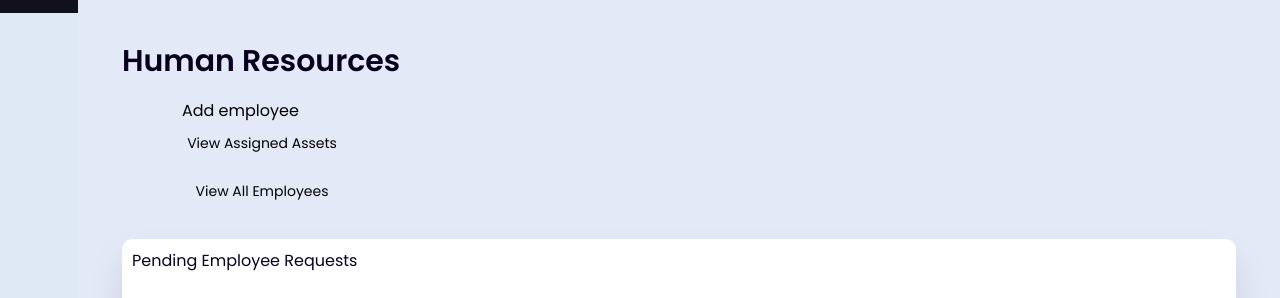
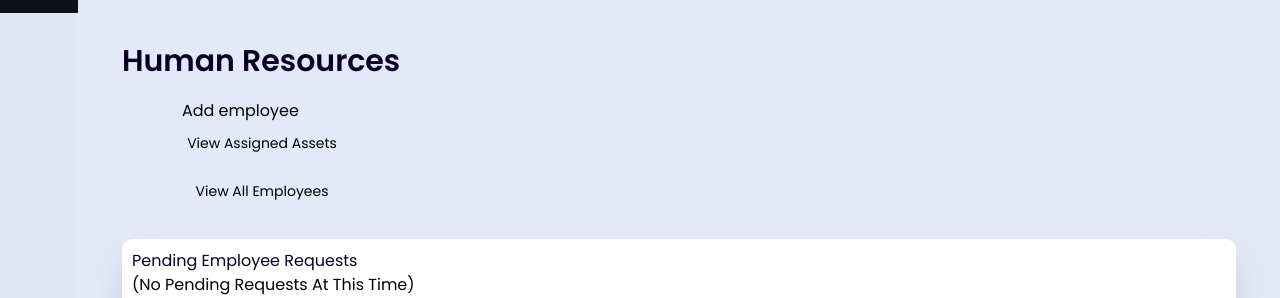
Before and after one commit to MrDipo/csc415-proj-asset-management, a PHP site: page /pages/human_resources.php in a window 1280 px wide. Shown: the part 787-1085 px from the top of the page. Run offline with PHP 8.4, Linux system fonts and the light colour scheme; data that the repository does not hold is empty; some libraries are stand-ins or nearby versions.

Commit message:
message displayed if there are no requests pending

```diff
--- a/pages/human_resources.php
+++ b/pages/human_resources.php
@@ -163,6 +163,7 @@
           <section class="attendance">
             <div class="attendance-list">
               <h1>Pending Employee Requests</h1>
+              <?php if (mysqli_num_rows($result) == 0) {echo "<p>(No pending requests at this time)</p>";} ?>
               <table class="table">
                 <thead>
                   <tr>
```
